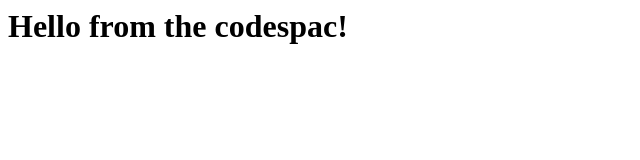
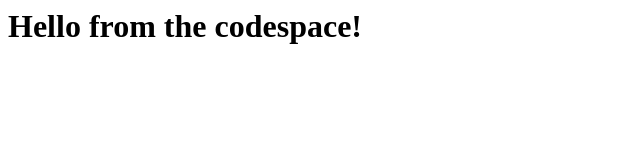
Before and after one commit to Therbian-Granbat/skills-code-with-codespaces, a plain HTML site: page index.html in a window 1280 px wide. Shown: the full height of the page, 0-640 px from the left. Drawn offline with Linux system fonts and the light colour scheme.

Commit message:
Adding hello from the codespace!

```diff
--- a/index.html
+++ b/index.html
@@ -1 +1 @@
-<h1>Hello from the codespac!</h1>
+<h1>Hello from the codespace!</h1>
```
